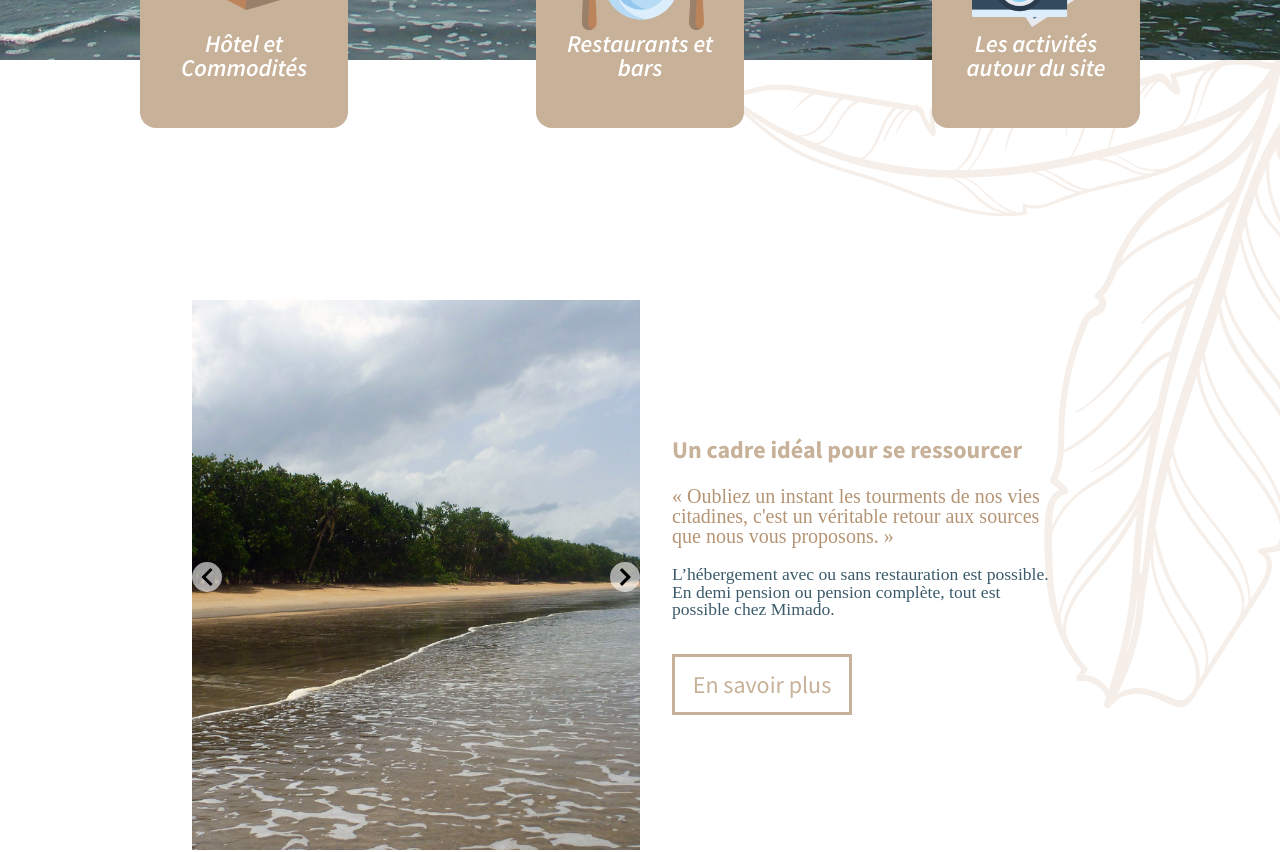
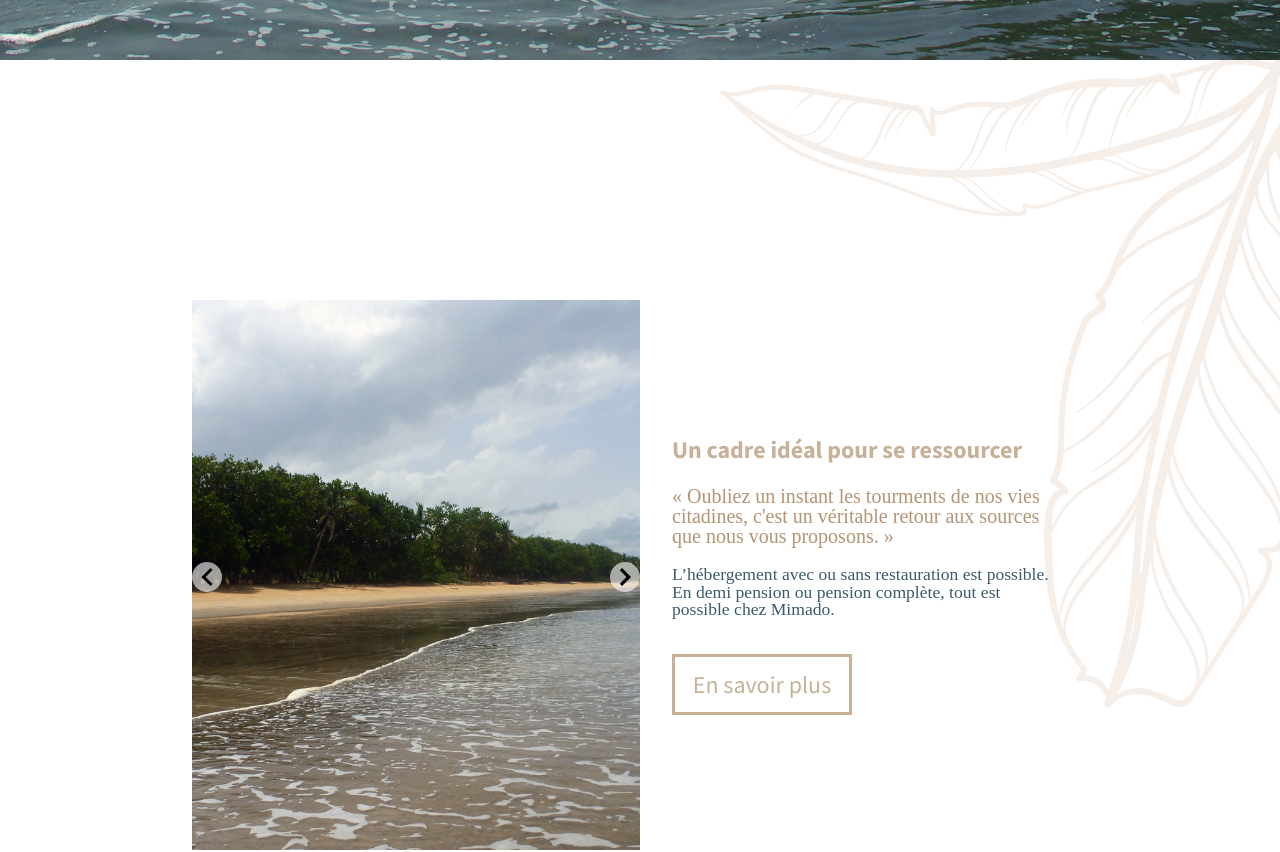
Before and after one commit to MarcChayer/hotel-Mimado, a React app: page / in a window 1280 px wide. Shown: the part 740-1592 px from the top of the page. Built offline with nearby package versions, Linux system fonts and the light colour scheme; a web font is replaced by a local one.

Commit message:
FIX animation cardsHome with only css observer deleted

```diff
--- a/src/components/Home/home.scss
+++ b/src/components/Home/home.scss
@@ -67,11 +67,8 @@
       align-items: center;
       margin: 3em 0;
       .cardHome {
-        animation: 2s moveCard;
-        animation-fill-mode: forwards;
         margin: 3em;
         position: relative;
-        bottom: -150px;
         display:flex;
         flex-direction: column;
         justify-content: center;
@@ -306,7 +303,9 @@
         width: 100%;
         .cardHome {
           position: relative;
-
+          animation: 4s moveCard;
+          bottom: -150px;
+          animation-fill-mode: forwards;
           display:flex;
           flex-direction: column;
           justify-content: center;
--- a/src/components/Home/index.js
+++ b/src/components/Home/index.js
@@ -47,36 +47,9 @@ const Home = () => {
 
   useEffect(() => {
     window.addEventListener("scroll", handleScroll);
-
     return () => window.removeEventListener("scroll", handleScroll);
   }, []);
 
-  const useOnScreen= (options) => {
-    const ref = useRef();
-    const [visible, setVisible] = useState(false);
-
-    useEffect(() => {
-      const observer = new IntersectionObserver(([entry]) => {
-        setVisible(entry.isIntersecting);
-      }, options);
-
-      if (ref.current) {
-        observer.observe(ref.current);
-      }
-
-      return () => {
-        if (ref.current) {
-          observer.unobserve(ref.current);
-        }
-      }
-    }, [ref, options])
-
-    return [ref, visible];
-  }
-
-  const [ref, visible] = useOnScreen({
-    threshold: 0.1
-  })
   return (
     <div className="home">
       <Helmet defaultTitle="Hôtel Mimado">
@@ -93,16 +66,10 @@ const Home = () => {
         </div>
         <p className="secondText" style={{ transform: `translateY(-${offsetY * 0.2}px)` }}>Venez découvrir notre région sous un autre angle.</p>
       </section>
-      <section
-        className="secondContainer"
-        ref={ref}
-      >
+      <section className="secondContainer">
         <div className="maskLeafBananier">
           <img className="leafBananier" src={feuilleBananier} alt="Image de fond représentant une feuille de bananier."/>
         </div>
-          {
-            visible
-            ?
           <div className="cardsHome">
             <NavLink exact to="/hebergement" className="cardHome">
               <div className="cardLogo"><img src={lit} alt="icone hôtellerie"/></div>
@@ -117,15 +84,7 @@ const Home = () => {
               <p className="textCard">Les activités autour du site</p>
             </NavLink>
           </div>
-            :
-            null
-          }
-        <div
-          className="firstBloc"
-          style={{
-            marginTop: visible ? "0" : "15em",
-          }}
-        >
+        <div className="firstBloc">
           <div className="containerSlide">
             <Fade {...proprietes}>
               <div className="each-slide">
```
Lines whose indentation alone changed are shown as unchanged.
